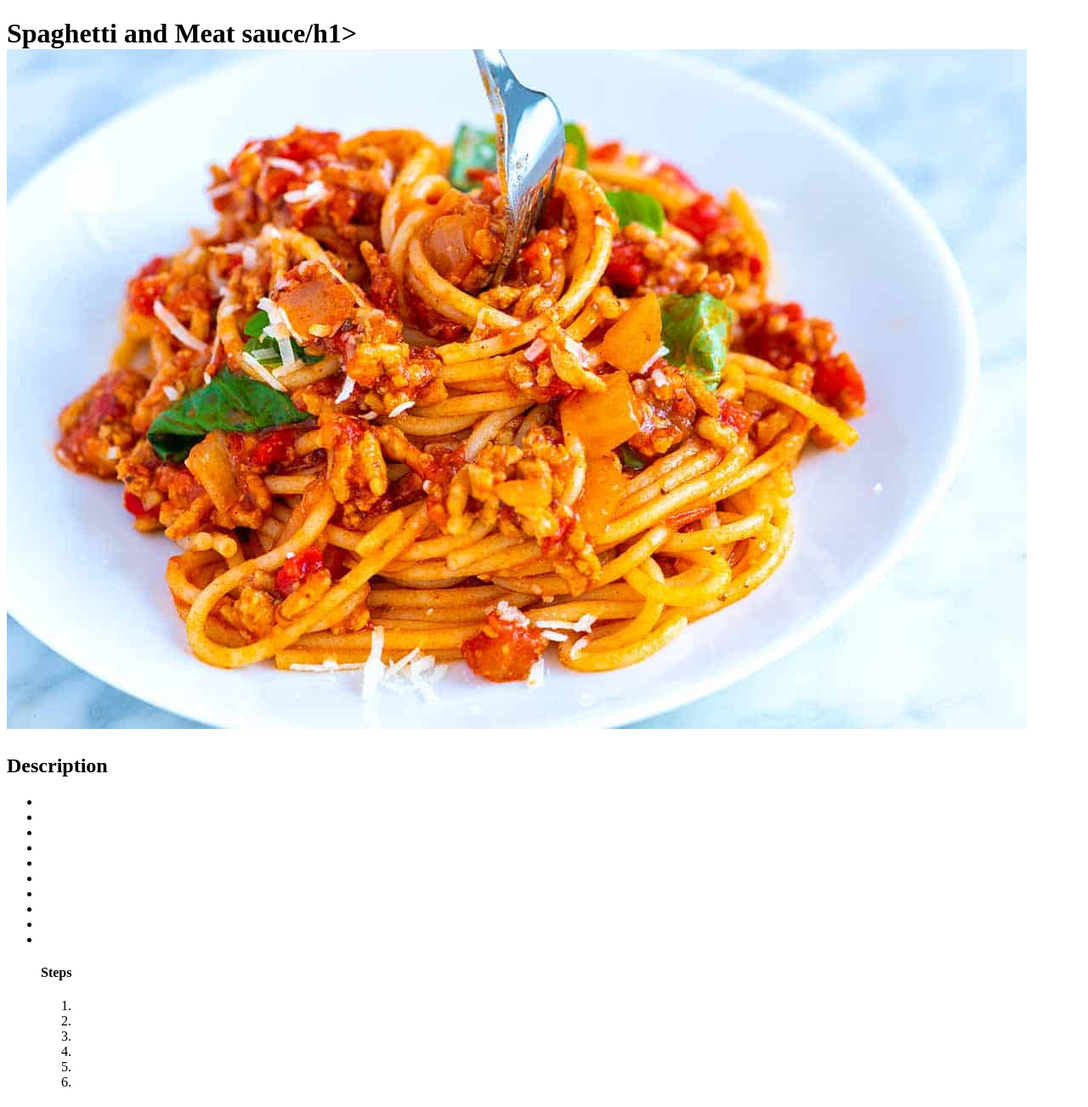
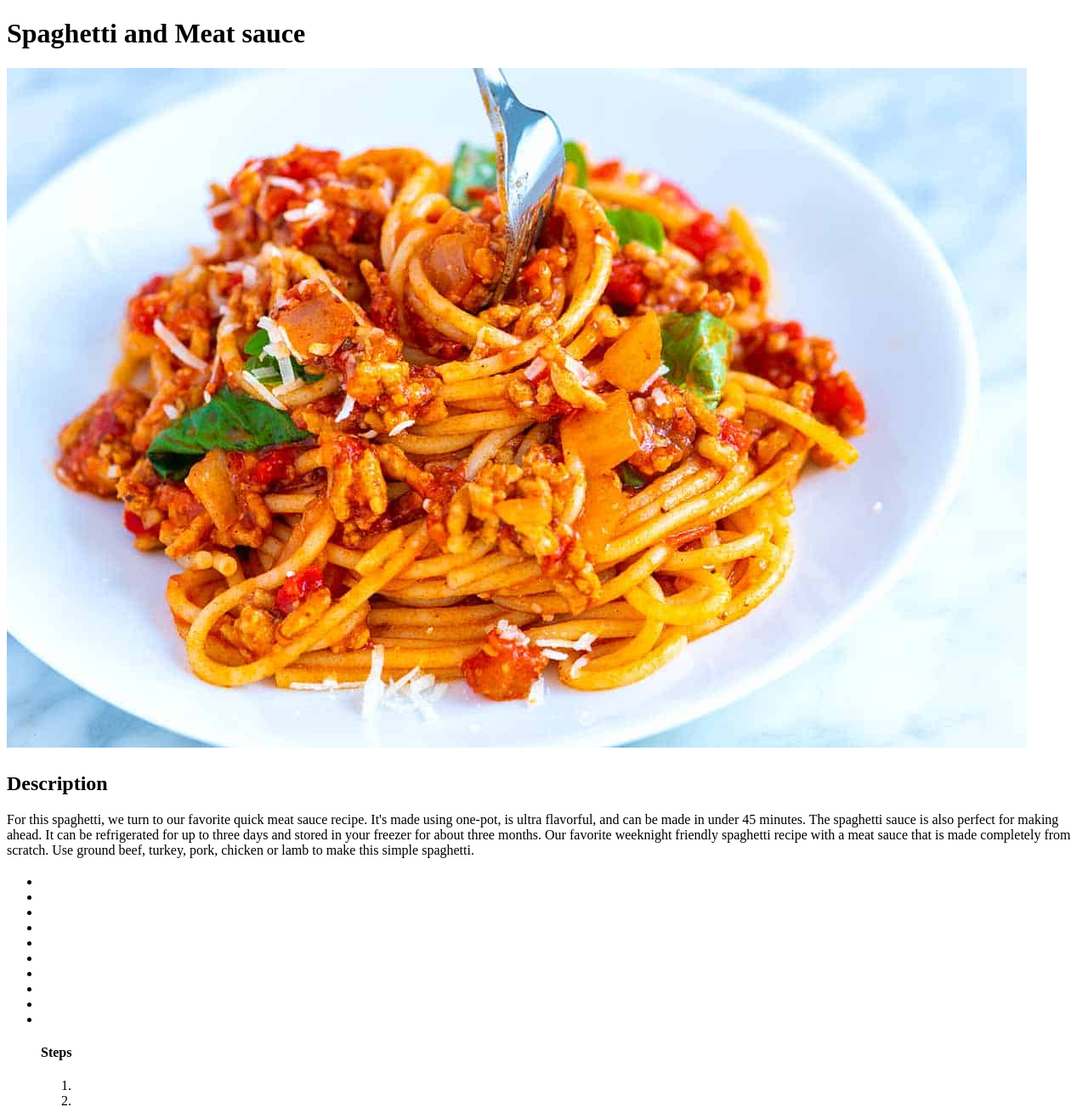
Before and after one commit to jordan902/odin-recipes, a plain HTML site: page recipes/spaghetti.html in a window 1280 px wide. Shown: the top 1303 px of the page at 85% size. Drawn offline with Linux system fonts and the light colour scheme.

Commit message:
Add description

```diff
--- a/recipes/spaghetti.html
+++ b/recipes/spaghetti.html
@@ -7,11 +7,13 @@
     <title>Document</title>
 </head>
 <body>
-    <h1>Spaghetti and Meat sauce/h1>
+    <h1>Spaghetti and Meat sauce<h1>
     <img src="../imgs/spaghetti.jpg">
     <h2>Description</h2>
     <p>
-       </p>
+        For this spaghetti, we turn to our favorite quick meat sauce recipe. It's made using one-pot, is ultra flavorful, and can be made in under 45 minutes. The spaghetti sauce is also perfect for making ahead. It can be refrigerated for up to three days and stored in your freezer for about three months.
+        Our favorite weeknight friendly spaghetti recipe with a meat sauce that is made completely from scratch. Use ground beef, turkey, pork, chicken or lamb to make this simple spaghetti.
+    </p>
 
         <h3></h3>
         <ul>
```
